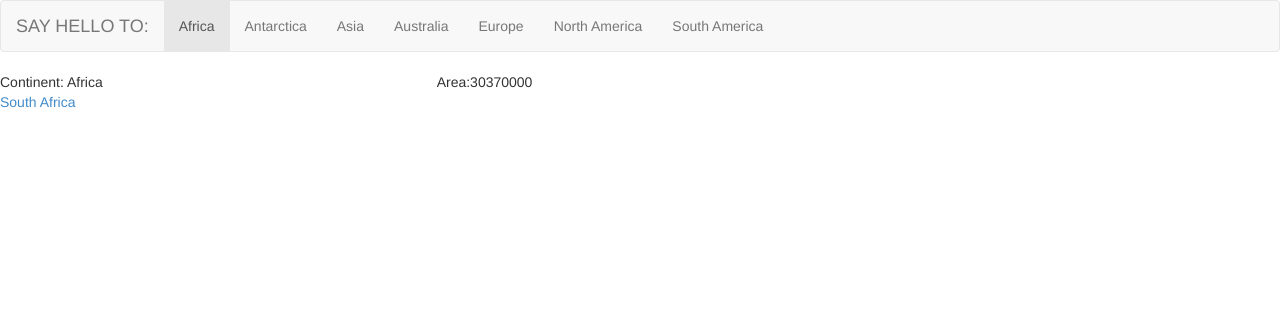
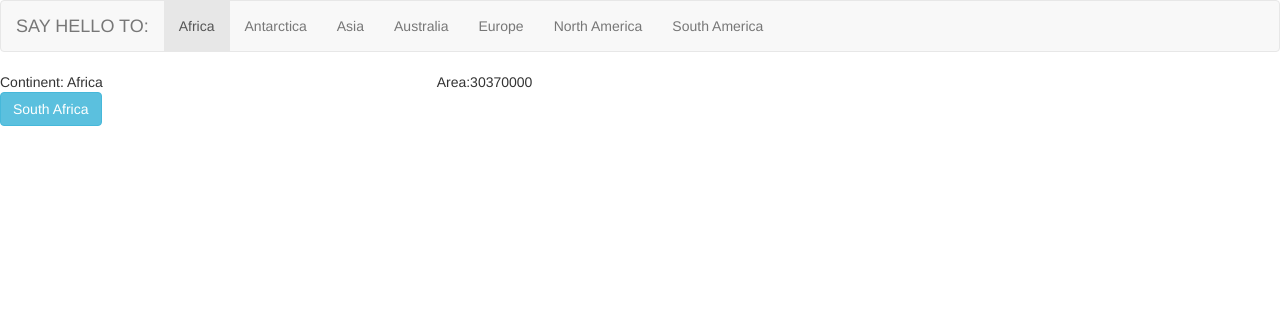
Before and after one commit to evanyeung/hellosite, a Django app: page /helloworld/1/ in a window 1280 px wide. Shown: the top 312 px of the page. Run offline with Django 3.2, Linux system fonts and the light colour scheme; data comes from the database, SQL or seed files in the repository; both versions use the stored data as it was after the commit; parts of the project's set-up code (start-up, migrations or seed data) failed here and were passed over.

Commit message:
update a button in continent page

```diff
--- a/helloworld/templates/helloworld/continent.html
+++ b/helloworld/templates/helloworld/continent.html
@@ -8,6 +8,6 @@
 
 <div class="row">
 	{%for each_country in continent.country_set.all %}
-	<div class="col-md-1"><a href="{% url 'country_comment' continent.id each_country.id%}">{{each_country.name}} </a></div>
+	<div class="col-md-1"><a href="{% url 'country_comment' continent.id each_country.id%}"><button type="button" class="btn btn-info">{{each_country.name}} </button></a></div>
 	{% endfor %}
 {% endblock %}
```
Also changed, not shown: db.sqlite3.
